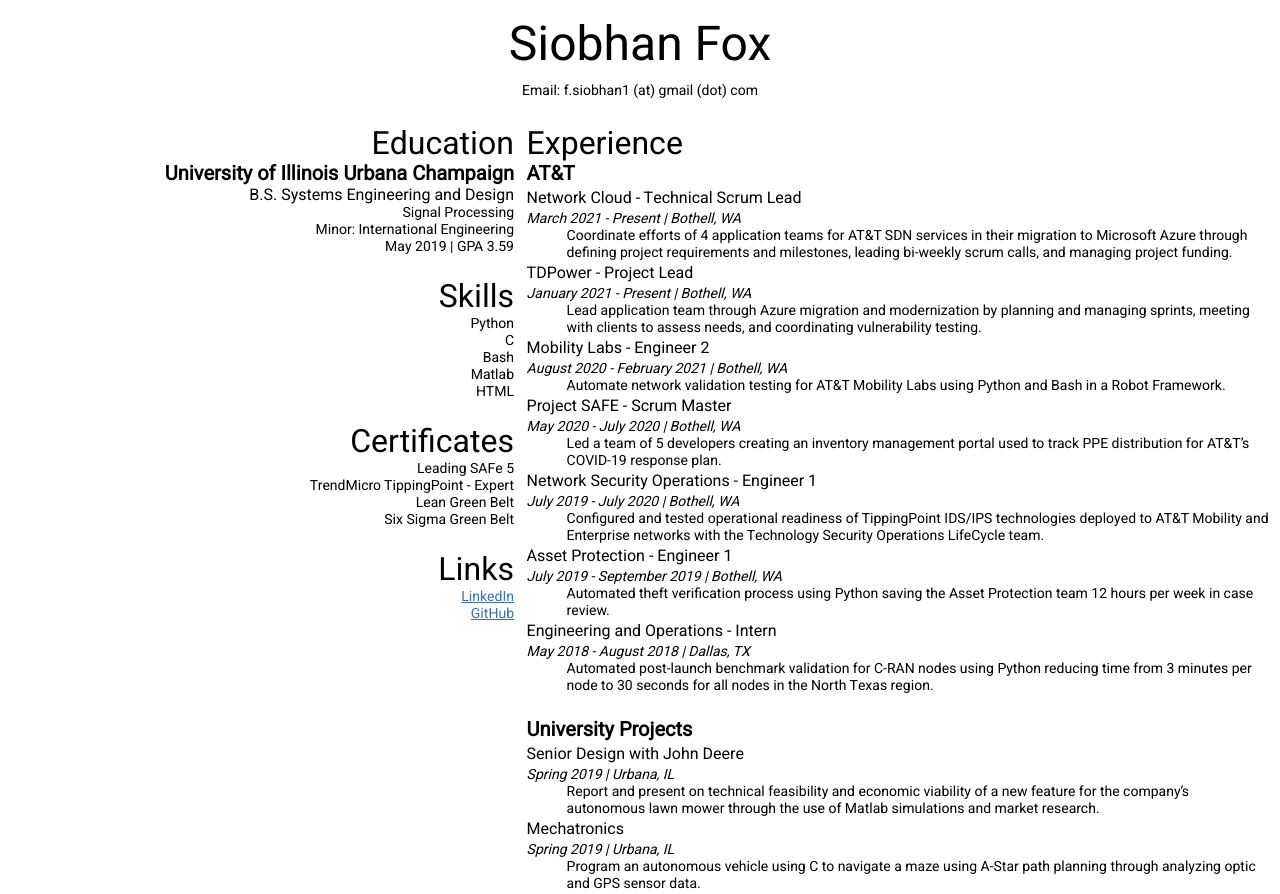
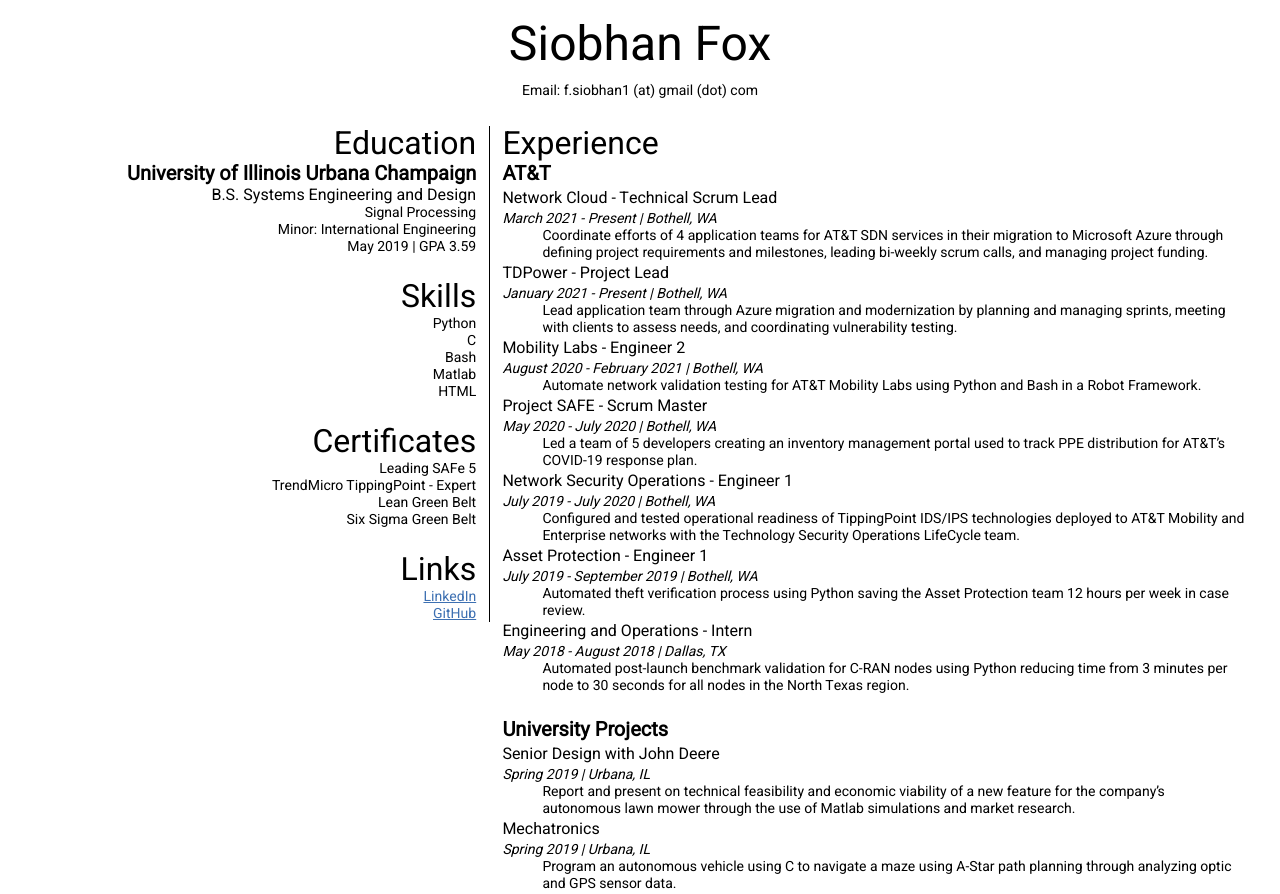
Before and after one commit to siobhanfox/siobhanfoxresume, a plain HTML site: page index.html in a window 1280 px wide. Drawn offline with Linux system fonts and the light colour scheme.

Commit message:
add verticle line to right column

```diff
--- a/style.css
+++ b/style.css
@@ -16,8 +16,10 @@
     height: 100%;
 }
 .left{
-    width: 40%;
+    width: 37%;
     text-align: right;
+    padding-right: 1%;
+    border-right: 1px solid black;
 }
 .right {
     padding-left: 1%;
```
